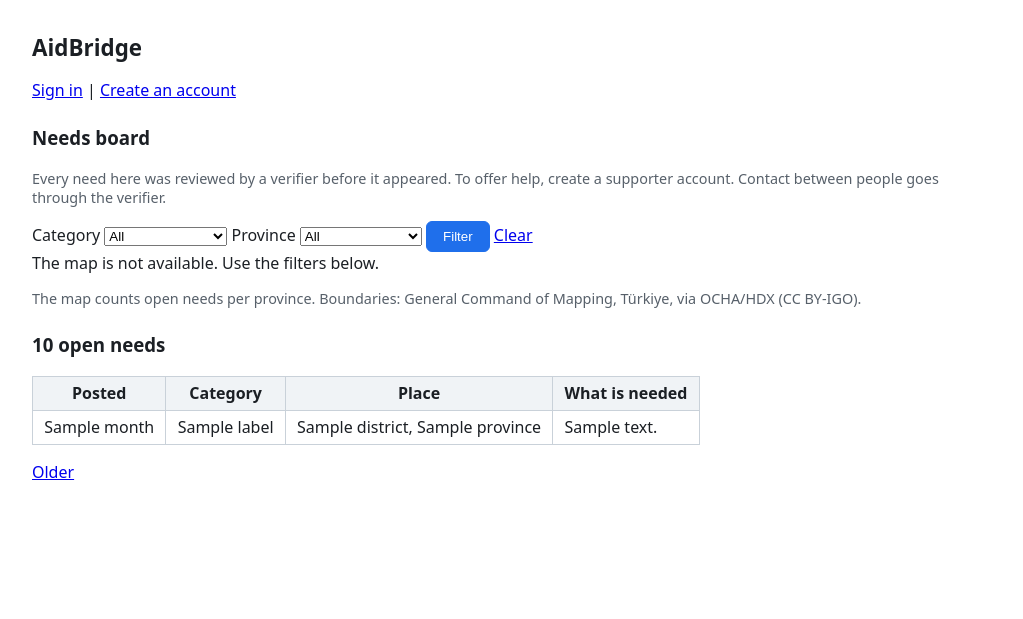
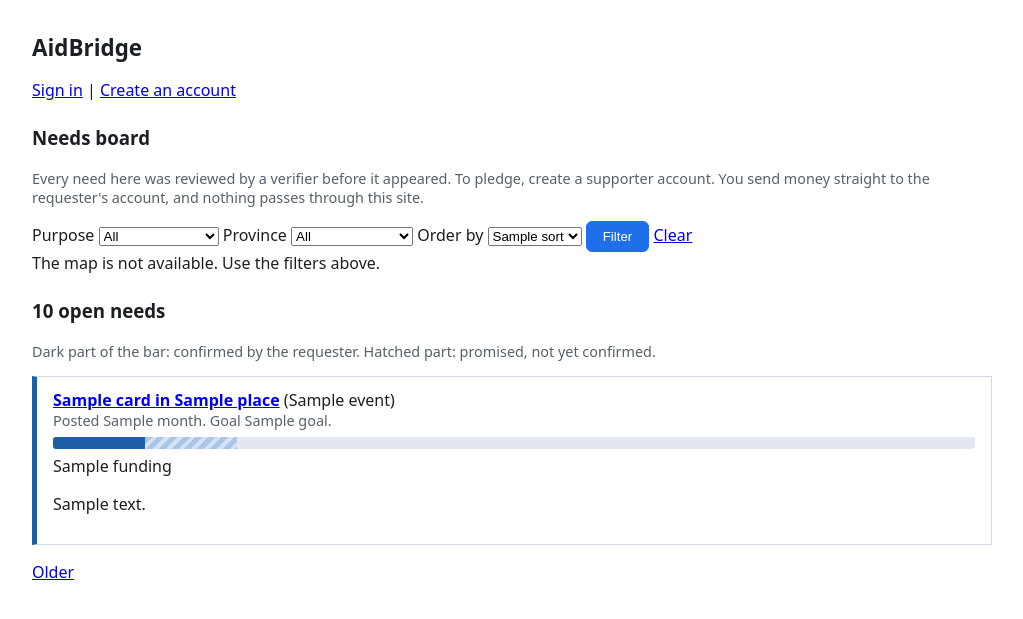
Before and after one commit to evasafi/dp-analytics, a FastAPI app: template app/templates/board.html in a window 1280 px wide. Shown: the top 619 px of the page, without its empty margins (128-1151 px from the left). Run offline with FastAPI, Linux system fonts and the light colour scheme; the template is opened without the code that fills it: most values are stand-ins (such as "Sample title", 1, 10 or a date in 2020); parts of the project's set-up code (start-up, migrations or seed data) failed here and were passed over.

Commit message:
Step 5: public board on the financial schema (cards with confirmed and promised totals, purpose and province filters, sorting, a public page per need with how giving works and the lira estimate for euro goals; reads only public_needs); old board routes removed from main.py

```diff
--- a/app/main.py
+++ b/app/main.py
@@ -222,6 +222,9 @@ app.include_router(needs_routes.router)
 from app.routes import verify as verify_routes
 
 app.include_router(verify_routes.router)
+from app.routes import board as board_routes
+
+app.include_router(board_routes.router)
 
 
 # ---------------- public board ----------------
@@ -261,58 +264,6 @@ def _too_many():
 def _bad_filter(category: str, province: str) -> bool:
     return (bool(category) and category not in dict(CATEGORIES)) or (bool(province) and province not in PROVINCE_NAMES)
 
-
-@app.get("/board")
-def board(request: Request, category: str = "", province: str = "",
-          page: int = Query(1, ge=1, le=1000)):
-    if not _board_rate_ok(_client_ip(request)):
-        return _too_many()
-    if _bad_filter(category, province):
-        return Response("Unknown filter.", status_code=400, media_type="text/plain")
-    where, params = "status = 'published'", {}
-    if category:
-        where += " AND category = :c"
-        params["c"] = category
-    if province:
-        where += " AND province = :p"
-        params["p"] = province
-    with engine.connect() as c:
-        total = c.execute(text(f"SELECT count(*) FROM needs WHERE {where}"), params).scalar_one()
-        rows = c.execute(
-            text("SELECT category, province, district, public_text, to_char(created_at, 'YYYY-MM') AS month "
-                 f"FROM needs WHERE {where} ORDER BY id DESC LIMIT :lim OFFSET :off"),
-            {**params, "lim": PAGE_SIZE, "off": (page - 1) * PAGE_SIZE}).all()
-
-    def link(n):
-        q = {k: v for k, v in (("category", category), ("province", province)) if v}
-        if n > 1:
-            q["page"] = n
-        return "/board" + ("?" + urlencode(q) if q else "")
-
-    return templates.TemplateResponse(request, "board.html", {
-        "rows": rows, "total": total, "category": category, "province": province,
-        "categories": CATEGORIES, "provinces": PROVINCES, "labels": dict(CATEGORIES),
-        "prev_url": link(page - 1) if page > 1 else None,
-        "next_url": link(page + 1) if page * PAGE_SIZE < total else None})
-
-
-@app.get("/board/map-data")
-def board_map_data(request: Request, category: str = ""):
-    if not _board_rate_ok(_client_ip(request)):
-        return _too_many()
-    if _bad_filter(category, ""):
-        return Response("Unknown filter.", status_code=400, media_type="text/plain")
-    sql = "SELECT province, count(*) FROM needs WHERE status = 'published'"
-    params = {}
-    if category:
-        sql += " AND category = :c"
-        params["c"] = category
-    sql += " GROUP BY province"
-    with engine.connect() as c:
-        counts = dict(c.execute(text(sql), params).all())
-    data = [{"name": n, "pcode": code, "lat": la, "lon": lo, "count": int(counts.get(n, 0))}
-            for code, n, la, lo in PROVINCES]
-    return JSONResponse(data, headers={"Cache-Control": "public, max-age=60"})
 
 # ---------------- contact details ----------------
 _EMAIL_SHAPE = _re.compile(r"^[^@\s]+@[^@\s]+\.[^@\s]{2,}$")
--- /dev/null
+++ b/app/routes/board.py
@@ -0,0 +1,141 @@
+"""The public board: open needs with their funding, one page per need, and the map data.
+
+No sign-in and no cookies. It reads only the public_needs view, so a private column cannot reach these pages.
+A limit of 60 requests a minute per address is kept in memory.
+"""
+import threading
+import time
+from collections import deque
+from urllib.parse import urlencode
+
+from fastapi import APIRouter, HTTPException, Query, Request
+from fastapi.responses import JSONResponse, Response
+from sqlalchemy import text
+
+from app.db import engine
+from app.provinces import PROVINCE_NAMES, PROVINCES
+from app.reference import EVENTS, PURPOSE_LABELS, PURPOSES, money, need_label
+from app.web import client_ip, templates
+
+router = APIRouter()
+PAGE_SIZE = 20
+BOARD_LIMIT, BOARD_WINDOW = 60, 60  # requests per window (seconds), per address, in memory
+_RATE: dict = {}
+_RATE_LOCK = threading.Lock()
+SORTS = {"new": "id DESC", "least": "confirmed / goal ASC, id DESC", "near": "promised / goal DESC, id DESC"}
+SORT_TEXT = {"new": "Newest", "least": "Least funded", "near": "Closest to the goal"}
+EVENT_LABELS = dict(EVENTS)
+COLUMNS = ("id, to_char(month, 'YYYY-MM') AS month, purpose, medical_location, event, province, district, currency, goal, "
+           "public_text, promised, confirmed, donors")
+
+
+def _board_rate_ok(ip: str) -> bool:
+    now = time.monotonic()
+    with _RATE_LOCK:
+        if len(_RATE) > 5000:
+            for k in [k for k, d in _RATE.items() if not d or now - d[-1] > BOARD_WINDOW]:
+                del _RATE[k]
+        d = _RATE.setdefault(ip, deque())
+        while d and now - d[0] > BOARD_WINDOW:
+            d.popleft()
+        if len(d) >= BOARD_LIMIT:
+            return False
+        d.append(now)
+        return True
+
+
+def _too_many():
+    return Response("Too many requests. Try again in a minute.", status_code=429, media_type="text/plain")
+
+
+def _bad_filter(purpose: str, province: str) -> bool:
+    return (bool(purpose) and purpose not in PURPOSE_LABELS) or (bool(province) and province not in PROVINCE_NAMES)
+
+
+def _expire():
+    """Pledges nobody marked as sent in time stop counting. Idempotent, and a no-op when nothing is overdue."""
+    with engine.begin() as c:
+        c.execute(text("SELECT expire_pledges()"))
+
+
+def _card(r):
+    goal = float(r.goal)
+    conf = min(100.0, float(r.confirmed) / goal * 100)
+    prom = min(100.0, float(r.promised) / goal * 100)
+    parts = []
+    if r.donors:
+        parts.append("Confirmed " + money(r.confirmed, r.currency))
+        if r.promised - r.confirmed > 0:
+            parts.append("promised %s more" % money(r.promised - r.confirmed, r.currency))
+        parts.append("%d donor%s" % (r.donors, "" if r.donors == 1 else "s"))
+    return {"id": r.id, "month": r.month, "label": need_label(r.purpose, r.medical_location),
+            "event": EVENT_LABELS.get(r.event), "place": f"{r.district}, {r.province}", "goal": money(r.goal, r.currency),
+            "euro": r.currency == "EUR", "text": r.public_text, "conf_pct": conf, "more_pct": max(0.0, prom - conf),
+            "funding": (", ".join(parts) + ".") if parts else "No pledges yet."}
+
+
+@router.get("/board")
+def board(request: Request, purpose: str = "", province: str = "", sort: str = "new",
+          page: int = Query(1, ge=1, le=1000)):
+    if not _board_rate_ok(client_ip(request)):
+        return _too_many()
+    if _bad_filter(purpose, province) or sort not in SORTS:
+        return Response("Unknown filter.", status_code=400, media_type="text/plain")
+    _expire()
+    where, params = ["TRUE"], {}
+    if purpose:
+        where.append("purpose = :pu")
+        params["pu"] = purpose
+    if province:
+        where.append("province = :pv")
+        params["pv"] = province
+    w = " AND ".join(where)
+    with engine.connect() as c:
+        total = c.execute(text(f"SELECT count(*) FROM public_needs WHERE {w}"), params).scalar_one()
+        rows = c.execute(text(f"SELECT {COLUMNS} FROM public_needs WHERE {w} ORDER BY {SORTS[sort]} LIMIT :lim OFFSET :off"),
+                         {**params, "lim": PAGE_SIZE, "off": (page - 1) * PAGE_SIZE}).all()
+
+    def link(n):
+        q = {k: v for k, v in (("purpose", purpose), ("province", province), ("sort", sort if sort != "new" else "")) if v}
+        if n > 1:
+            q["page"] = n
+        return "/board" + ("?" + urlencode(q) if q else "")
+
+    return templates.TemplateResponse(request, "board.html", {
+        "cards": [_card(r) for r in rows], "total": total, "purpose": purpose, "province": province, "sort": sort,
+        "purposes": PURPOSES, "provinces": PROVINCES, "sorts": SORT_TEXT,
+        "prev_url": link(page - 1) if page > 1 else None,
+        "next_url": link(page + 1) if page * PAGE_SIZE < total else None})
+
+
+@router.get("/board/map-data")
+def board_map_data(request: Request, purpose: str = ""):
+    if not _board_rate_ok(client_ip(request)):
+        return _too_many()
+    if _bad_filter(purpose, ""):
+        return Response("Unknown filter.", status_code=400, media_type="text/plain")
+    sql = "SELECT province, count(*) FROM public_needs"
+    params = {}
+    if purpose:
+        sql += " WHERE purpose = :pu"
+        params["pu"] = purpose
+    sql += " GROUP BY province"
+    with engine.connect() as c:
+        counts = dict(c.execute(text(sql), params).all())
+    data = [{"name": n, "pcode": code, "lat": la, "lon": lo, "count": int(counts.get(n, 0))} for code, n, la, lo in PROVINCES]
+    return JSONResponse(data, headers={"Cache-Control": "public, max-age=60"})
+
+
+@router.get("/board/{nid}")
+def board_need(request: Request, nid: int):
+    if not _board_rate_ok(client_ip(request)):
+        return _too_many()
+    _expire()
+    with engine.connect() as c:
+        r = c.execute(text(f"SELECT {COLUMNS} FROM public_needs WHERE id = :i"), {"i": nid}).one_or_none()
+        s = c.execute(text("SELECT eur_try_rate, pledge_floor, pledge_expiry_days FROM settings")).one()
+    if r is None:
+        raise HTTPException(status_code=404, detail="not found")
+    return templates.TemplateResponse(request, "board_need.html", {
+        "c": _card(r), "rate": f"{s.eur_try_rate:.0f}", "goal_try": f"{r.goal * s.eur_try_rate:,.0f}",
+        "floor": s.pledge_floor, "days": s.pledge_expiry_days})
--- /dev/null
+++ b/app/templates/_ledger.html
@@ -0,0 +1,5 @@
+{% macro ledger(c) -%}
+<div role="img" aria-label="{{ '%.0f'|format(c.conf_pct) }} percent confirmed, {{ '%.0f'|format(c.more_pct) }} percent more promised" style="display: flex; height: 12px; background: #e3e8ee; border-radius: 3px; overflow: hidden; margin: .4rem 0">
+  <span style="width: {{ '%.1f'|format(c.conf_pct) }}%; background: #1d5fa6"></span><span style="width: {{ '%.1f'|format(c.more_pct) }}%; background: repeating-linear-gradient(135deg, #a8c7e8 0 5px, #d4e3f3 5px 9px)"></span>
+</div>
+{%- endmacro %}
--- a/app/templates/board.html
+++ b/app/templates/board.html
@@ -1,45 +1,53 @@
 {% extends "base.html" %}
+{% from "_ledger.html" import ledger %}
 {% block title %}Needs board{% endblock %}
 {% block content %}
   <p><a href="/login">Sign in</a> | <a href="/register">Create an account</a></p>
   <h3>Needs board</h3>
-  <p class="note">Every need here was reviewed by a verifier before it appeared. To offer help, create a supporter account. Contact between people goes through the verifier.</p>
+  <p class="note">Every need here was reviewed by a verifier before it appeared. To pledge, create a supporter account. You send money straight to the requester's account, and nothing passes through this site.</p>
   <form method="get" action="/board">
-    <label>Category <select name="category"><option value="">All</option>
-      {% for key, label in categories %}<option value="{{ key }}" {% if key == category %}selected{% endif %}>{{ label }}</option>{% endfor %}
+    <label>Purpose <select name="purpose"><option value="">All</option>
+      {% for key, label in purposes %}<option value="{{ key }}" {% if key == purpose %}selected{% endif %}>{{ label }}</option>{% endfor %}
     </select></label>
     <label>Province <select name="province"><option value="">All</option>
       {% for code, name, lat, lon in provinces %}<option value="{{ name }}" {% if name == province %}selected{% endif %}>{{ name }}</option>{% endfor %}
     </select></label>
+    <label>Order by <select name="sort">
+      {% for key, label in sorts.items() %}<option value="{{ key }}" {% if key == sort %}selected{% endif %}>{{ label }}</option>{% endfor %}
+    </select></label>
     <button type="submit">Filter</button> <a href="/board">Clear</a>
   </form>
-  <div id="map" data-category="{{ category }}" data-province="{{ province }}"><noscript>The map needs JavaScript. Use the filters.</noscript></div>
-  <p class="note">The map counts open needs per province. Boundaries: General Command of Mapping, Türkiye, via OCHA/HDX (CC BY-IGO).</p>
+  <div id="map" data-purpose="{{ purpose }}" data-province="{{ province }}"><noscript>The map needs JavaScript. Use the filters.</noscript></div>
+  <p class="note" id="map-credit" hidden>The map counts open needs per province. Boundaries: General Command of Mapping, Türkiye, via OCHA/HDX (CC BY-IGO).</p>
   <h3>{{ total }} open need{{ "" if total == 1 else "s" }}</h3>
-  {% if not rows %}<p>No needs match.</p>{% else %}
-  <table>
-    <tr><th>Posted</th><th>Category</th><th>Place</th><th>What is needed</th></tr>
-    {% for r in rows %}
-    <tr><td>{{ r.month }}</td><td>{{ labels[r.category] }}</td><td>{{ r.district }}, {{ r.province }}</td><td>{{ r.public_text }}</td></tr>
-    {% endfor %}
-  </table>
+  <p class="note">Dark part of the bar: confirmed by the requester. Hatched part: promised, not yet confirmed.</p>
+  {% if not cards %}<p>No needs match.</p>{% else %}
+  {% for c in cards %}
+  <article data-need="{{ c.id }}" style="border: 1px solid #d3dae3; border-left: 5px solid {{ '#6d4aa3' if c.euro else '#1d5fa6' }}; padding: .8rem 1rem; margin: .7rem 0">
+    <strong><a href="/board/{{ c.id }}">{{ c.label }} in {{ c.place }}</a></strong>{% if c.event %} ({{ c.event }}){% endif %}{% if c.euro %} <em>(euro goal, amounts approximate)</em>{% endif %}
+    <div class="note">Posted {{ c.month }}. Goal {{ c.goal }}.</div>
+    {{ ledger(c) }}
+    <div>{{ c.funding }}</div>
+    <p>{{ c.text }}</p>
+  </article>
+  {% endfor %}
   <p>{% if prev_url %}<a href="{{ prev_url }}">Newer</a>{% endif %} {% if next_url %}<a href="{{ next_url }}">Older</a>{% endif %}</p>
   {% endif %}
   <script>
     (function () {
       var box = document.getElementById('map');
       if (!box) return;
-      var cat = box.getAttribute('data-category') || '';
+      var purpose = box.getAttribute('data-purpose') || '';
       var sel = box.getAttribute('data-province') || '';
       var NS = 'http://www.w3.org/2000/svg';
-      var dataUrl = '/board/map-data' + (cat ? '?category=' + encodeURIComponent(cat) : '');
+      var dataUrl = '/board/map-data' + (purpose ? '?purpose=' + encodeURIComponent(purpose) : '');
       function get(url) { return fetch(url).then(function (r) { if (!r.ok) throw new Error(url); return r.json(); }); }
       Promise.all([get(dataUrl), get('/static/geo/turkey_provinces.min.geojson')])
         .then(function (res) { draw(res[0], res[1]); })
-        .catch(function () { box.textContent = 'The map is not available. Use the filters below.'; });
+        .catch(function () { box.textContent = 'The map is not available. Use the filters above.'; });
       function go(name) {
         var u = '/board?province=' + encodeURIComponent(name);
-        if (cat) u += '&category=' + encodeURIComponent(cat);
+        if (purpose) u += '&purpose=' + encodeURIComponent(purpose);
         window.location.href = u;
       }
       function draw(counts, geo) {
@@ -103,6 +111,7 @@
         });
         box.textContent = '';
         box.appendChild(svg);
+        document.getElementById('map-credit').hidden = false;
       }
     })();
   </script>
--- a/app/web.py
+++ b/app/web.py
@@ -45,3 +45,7 @@ def check_csrf(request: Request, form_token: str):
     raw = _read_csrf(request)
     if raw is None or not secrets.compare_digest(raw, form_token):
         raise HTTPException(status_code=403, detail="bad CSRF token")
+
+
+def client_ip(request: Request) -> str:
+    return request.client.host if request.client else "unknown"
```
Also changed, not shown: app/templates/board_need.html (added, +21 -0 lines), dev/test_board.py (+210 -93 lines).
